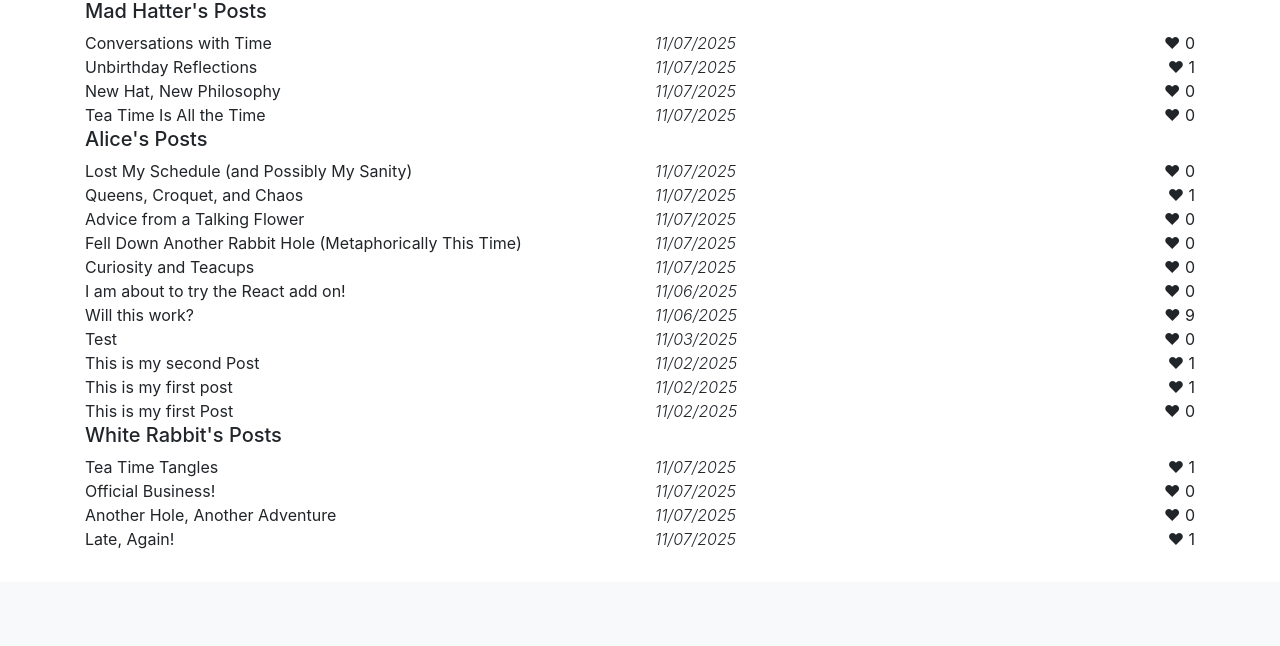
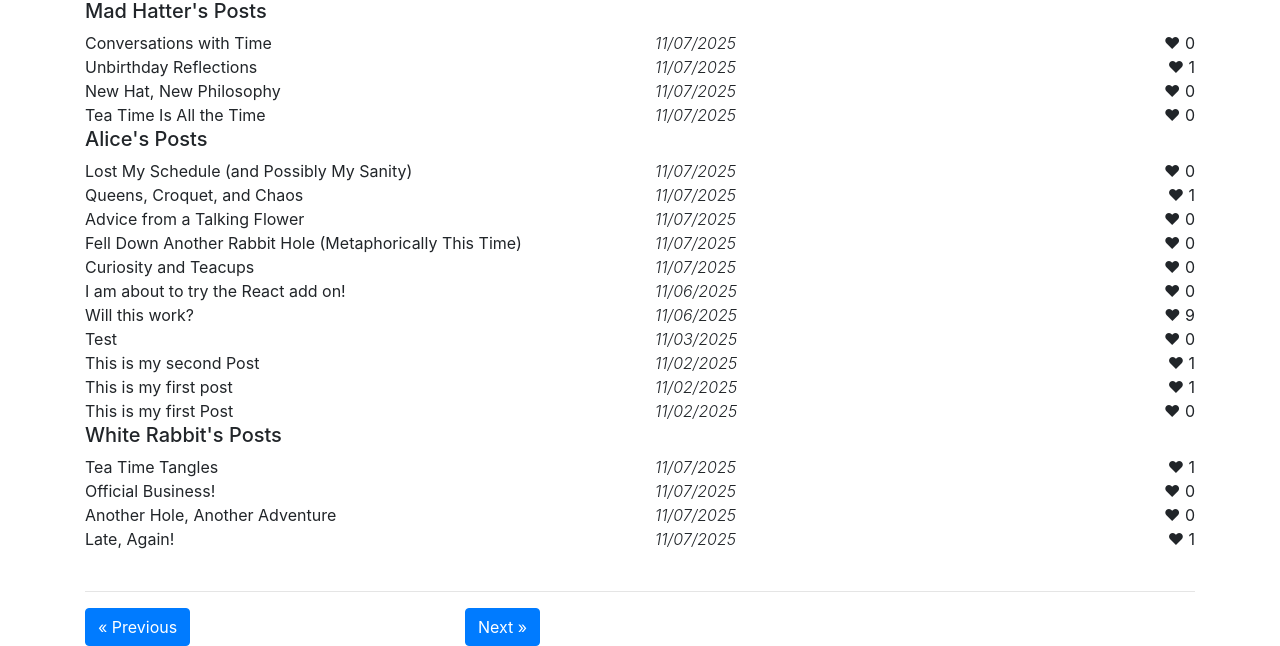
Before and after one commit to Lizanne-B33/network-3, a Django app: page / in a window 1280 px wide. Shown: the part 218-864 px from the top of the page. Before the commit the page ends 767 px from the top, so only its background shows below. Run offline with Django 5.2, Linux system fonts and the light colour scheme; data comes from the database, SQL or seed files in the repository; both versions use the stored data as it was after the commit; some libraries are stand-ins or nearby versions; some web fonts are replaced.

Commit message:
Added buttons

```diff
--- a/network/static/network/feed.js
+++ b/network/static/network/feed.js
@@ -472,6 +472,7 @@ function toggle_follow() {
 function show_all_posts_view() {
   document.querySelector('#welcome').style.display = 'block'
   document.querySelector('#all-posts').style.display = 'block'
+  document.querySelector('#post_lists').style.display = 'block'
   document.querySelector('#profile').style.display = 'none'
   document.querySelector('#profile-posts').style.display = 'none'
   document.querySelector('#single-post').style.display = 'none'
@@ -480,25 +481,23 @@ function show_all_posts_view() {
 }
 function show_profile_view() {
   document.querySelector('#welcome').style.display = 'block'
-  document.querySelector('#all-posts').style.display = 'none'
+  document.querySelector('#post_lists').style.display = 'none'
   document.querySelector('#profile-posts').style.display = 'block'
   document.querySelector('#profile').style.display = 'block'
   document.querySelector('#single-post').style.display = 'none'
   document.querySelector('#member-posts').style.display = 'none'
   document.querySelector('#follow-btns').style.display = 'block'
-  document.querySelector('#filtered-posts').style.display = 'none'
   if (!memberName) {
     document.querySelector('#follow-btns').style.display = 'none'
   }
 }
 function show_single_post_view() {
   document.querySelector('#welcome').style.display = 'none'
-  document.querySelector('#all-posts').style.display = 'none'
+  document.querySelector('#post_lists').style.display = 'none'
   document.querySelector('#profile-posts').style.display = 'none'
   document.querySelector('#profile').style.display = 'none'
   document.querySelector('#single-post').style.display = 'block'
   document.querySelector('#member-posts').style.display = 'none'
-  document.querySelector('#filtered-posts').style.display = 'none'
   if (!memberName) {
     document.querySelector('#like-btns').style.display = 'none'
     document.querySelector('#edit_post_btn').style.display = 'none'
@@ -507,12 +506,11 @@ function show_single_post_view() {
 }
 function show_member_post_view() {
   document.querySelector('#welcome').style.display = 'block'
-  document.querySelector('#all-posts').style.display = 'none'
+  document.querySelector('#post_lists').style.display = 'none'
   document.querySelector('#profile-posts').style.display = 'none'
   document.querySelector('#profile').style.display = 'none'
   document.querySelector('#single-post').style.display = 'none'
   document.querySelector('#member-posts').style.display = 'block'
-  document.querySelector('#filtered-posts').style.display = 'none'
 }
 function show_filtered_posts_view() {
   load_filtered_feed()
--- a/network/templates/network/index.html
+++ b/network/templates/network/index.html
@@ -12,8 +12,20 @@
             <p id="welcome-p"></p>
             <hr />
         </div>
-        <div id="all-posts"></div>
-        <div id="filtered-posts"></div>
+        <div id="post_lists">
+            <div id="all-posts"></div>
+            <div id="filtered-posts"></div>
+            <br />
+            <hr />
+            <div id="pagination" class="row">
+                <div id="p-previous" class="col-4">
+                    <button id="previous_btn" class="btn btn-primary pagination-btns" type="button">&laquo; Previous</button>
+                </div>
+                <div id="p-next" class="col-4">
+                    <button id="next_btn" class="btn btn-primary pagination-btns" type="button">Next &raquo;</button>
+                </div>
+            </div>
+        </div>
         <!--used to hide or show sections-->
         <div id="profile">
             <!--used to hide or show sections-->
```
Also changed, not shown: db.sqlite3.
